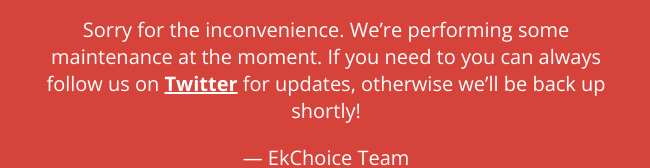
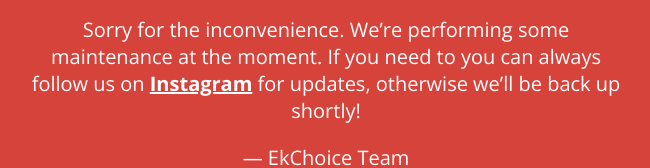
Before and after one commit to ayu2606/ayu2606.github.io, a plain HTML site: page index.html in a window 1280 px wide. Shown: the part 423-591 px from the top of the page, without its empty margins (314-964 px from the left). Drawn offline with nearby package versions, Linux system fonts and the light colour scheme.

Commit message:
Update index.html

```diff
--- a/index.html
+++ b/index.html
@@ -17,7 +17,7 @@
     <svg xmlns="http://www.w3.org/2000/svg" viewBox="0 0 202.24 202.24"><defs><style>.cls-1{fill:#fff;}</style></defs><title>Asset 3</title><g id="Layer_2" data-name="Layer 2"><g id="Capa_1" data-name="Capa 1"><path class="cls-1" d="M101.12,0A101.12,101.12,0,1,0,202.24,101.12,101.12,101.12,0,0,0,101.12,0ZM159,148.76H43.28a11.57,11.57,0,0,1-10-17.34L91.09,31.16a11.57,11.57,0,0,1,20.06,0L169,131.43a11.57,11.57,0,0,1-10,17.34Z"/><path class="cls-1" d="M101.12,36.93h0L43.27,137.21H159L101.13,36.94Zm0,88.7a7.71,7.71,0,1,1,7.71-7.71A7.71,7.71,0,0,1,101.12,125.63Zm7.71-50.13a7.56,7.56,0,0,1-.11,1.3l-3.8,22.49a3.86,3.86,0,0,1-7.61,0l-3.8-22.49a8,8,0,0,1-.11-1.3,7.71,7.71,0,1,1,15.43,0Z"/></g></g></svg>
     <h1>We&rsquo;ll be back soon!</h1>
     <div>
-        <p>Sorry for the inconvenience. We&rsquo;re performing some maintenance at the moment. If you need to you can always follow us on <a href="http://www.twitter.com/">Twitter</a> for updates, otherwise we&rsquo;ll be back up shortly!</p>
+        <p>Sorry for the inconvenience. We&rsquo;re performing some maintenance at the moment. If you need to you can always follow us on <a href="http://www.instagram.com/ekchoice.in">Instagram</a> for updates, otherwise we&rsquo;ll be back up shortly!</p>
         <p>&mdash; EkChoice Team</p>
     </div>
 </article>
```
